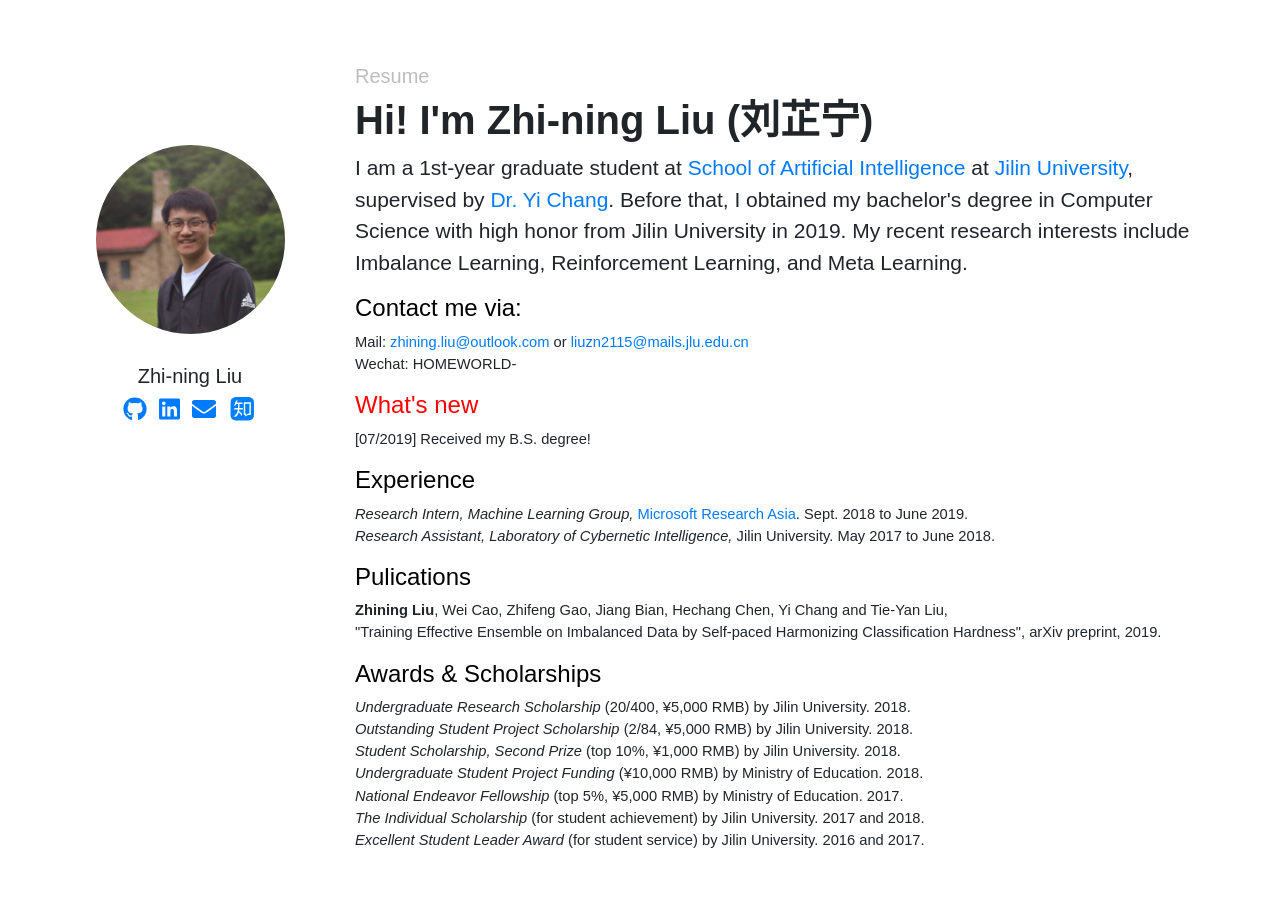
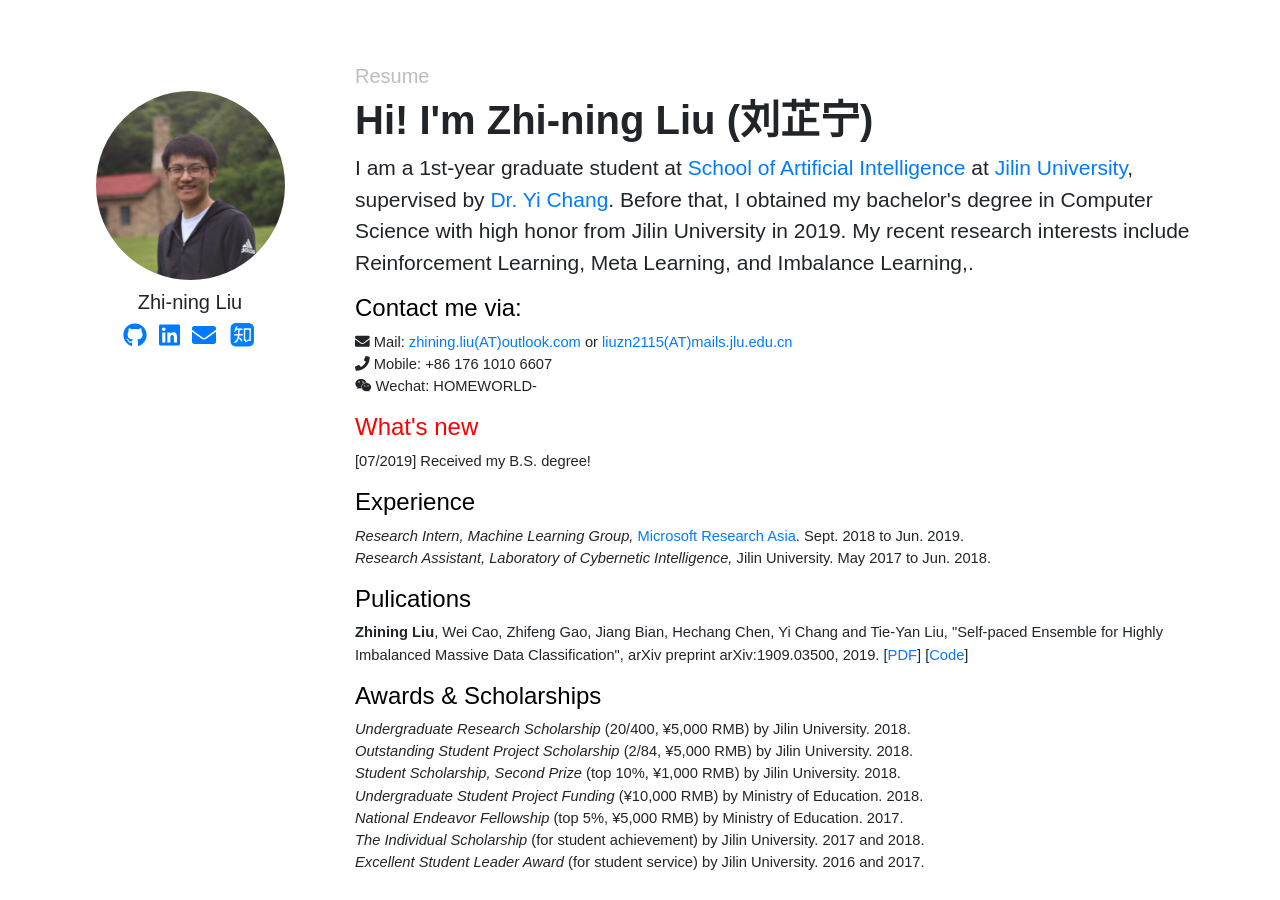
Before and after one commit to ZhiningLiu1998/ZhiningLiu1998.github.io, a Jekyll site: the page built from index.html, in a window 1280 px wide. Built offline with Jekyll 4.4.1, drawn with Linux system fonts in a browser that asks for light colours; nearby versions of some CDN libraries.

Commit message:
update layout

```diff
--- a/_includes/social.html
+++ b/_includes/social.html
@@ -1,12 +1,9 @@
 <div class="social">
 	<h4>
-	  <a href="https://github.com/{{ site.username_github }}"><i class="fab fa-github"></i></a>
-	  <a href="https://linkedin.com/in/{{ site.username_linkedin }}"><i class="fab fa-linkedin"></i></a>
-	  <a href="mailto:{{ site.email }}"><i class="fa fa-envelope"></i></a>
-	  <a href="https://www.zhihu.com/people/{{ site.username_zhihu }}"><img src="/static/img/zhihu-icon.svg" width="29em"></a>
-	  <!-- <a href="https://twitter.com/{{ site.username }}"><i class="fab fa-twitter"></i></i></a>
-		<a href="https://medium.com/@{{ site.username }}"><i class="fab fa-medium"></i></a> -->
-		<!-- <a href="https://scholar.google.co.uk/citations?user={{ site.google_scholar }}"><i class="fas fa-graduation-cap"></i></a>
-		<a href="https://orcid.org/{{ site.orcid }}"><i class="fas fa-info-circle"></i></a> -->
+		<a href="https://github.com/{{ site.username_github }}"><i class="fab fa-github"></i></a>
+		<a href="https://linkedin.com/in/{{ site.username_linkedin }}"><i class="fab fa-linkedin"></i></a>
+		<a href="mailto:{{ site.email }}"><i class="fa fa-envelope"></i></a>
+		<a href="https://www.zhihu.com/people/{{ site.username_zhihu }}"><img src="/static/img/zhihu-icon.svg" width="29em"></a>
+		<!-- <a href="https://orcid.org/{{ site.orcid }}"><i class="fas fa-info-circle"></i></a> -->
 	</h4>
 </div>
--- a/_layouts/layout.html
+++ b/_layouts/layout.html
@@ -10,8 +10,8 @@
     <!-- Bootstrap core CSS -->
     <link rel="stylesheet" href="https://maxcdn.bootstrapcdn.com/bootstrap/4.0.0/css/bootstrap.min.css"
     integrity="sha384-Gn5384xqQ1aoWXA+058RXPxPg6fy4IWvTNh0E263XmFcJlSAwiGgFAW/dAiS6JXm" crossorigin="anonymous">
-    <!-- <link rel="stylesheet" href="https://use.fontawesome.com/releases/v5.5.0/css/all.css" integrity="sha384-B4dIYHKNBt8Bc12p+WXckhzcICo0wtJAoU8YZTY5qE0Id1GSseTk6S+L3BlXeVIU" crossorigin="anonymous"> -->
-    <link rel="stylesheet" href="https://maxcdn.bootstrapcdn.com/font-awesome/4.7.0/css/font-awesome.min.css">
+    <link rel="stylesheet" href="https://use.fontawesome.com/releases/v5.5.0/css/all.css" integrity="sha384-B4dIYHKNBt8Bc12p+WXckhzcICo0wtJAoU8YZTY5qE0Id1GSseTk6S+L3BlXeVIU" crossorigin="anonymous">
+    <!-- <link rel="stylesheet" href="https://maxcdn.bootstrapcdn.com/font-awesome/4.7.0/css/font-awesome.min.css"> -->
     <!-- Custom styles for this template -->
     <link href="{{ site.baseurl }}static/css/main.css" rel="stylesheet">
   </head>
--- a/index.html
+++ b/index.html
@@ -20,21 +20,25 @@ layout: layout
         <a href="https://jlu.edu.cn/">Jilin University</a>, supervised by
         <a href="http://yichang-cs.com/"> Dr. Yi Chang</a>.
         Before that, I obtained my bachelor's degree in Computer Science with high honor from Jilin University in 2019.
-        My recent research interests include Imbalance Learning, Reinforcement Learning, and Meta Learning.
+        My recent research interests include Reinforcement Learning, Meta Learning, and Imbalance Learning,.
       <p>
 
       <h4><font color="black">Contact me via:</font></h4>
         <div style="line-height: 1.5em; font-size: 0.7em">
           <p>
-          Mail: <a href="mailto:{{ site.email }}">zhining.liu@outlook.com</a> or
-                <a href="mailto:liuzn2115@mails.jlu.edu.cn">liuzn2115@mails.jlu.edu.cn</a><br>
-          Wechat: HOMEWORLD-
+          <i class="fa fa-envelope"></i> Mail:
+            <a href="mailto:{{ site.email }}">zhining.liu(AT)outlook.com</a> or
+            <a href="mailto:liuzn2115@mails.jlu.edu.cn">liuzn2115(AT)mails.jlu.edu.cn</a><br>
+          <i class="fa fa-phone"></i> Mobile: +86 176 1010 6607<br>
+          <i class="fab fa-weixin"></i> Wechat: HOMEWORLD-
           </p>
         </div>
 
       <h4><font color="red">What's new</font></h4>
         <div style="line-height: 1.5em; font-size: 0.7em">
           <p>
+          <!-- [09/2019] My colleague Boyang Yu will was elected as the class monitor of JLUSAI!!!<br> -->
+          <!-- [09/2019] My colleague Zhepei Wei will serve as on of the general chairs of AAAI 2021!!!<br> -->
           [07/2019] Received my B.S. degree!<br>
           </p>
         </div>
@@ -42,17 +46,19 @@ layout: layout
       <h4><font color="black">Experience</font></h4>
         <div style="line-height: 1.5em; font-size: 0.7em">
           <p>
-          <i>Research Intern, Machine Learning Group,</i> <a href="https://msra.cn">Microsoft Research Asia</a>. Sept. 2018 to June 2019. <br>
-          <i>Research Assistant, Laboratory of Cybernetic Intelligence,</i> Jilin University. May 2017 to June 2018.<br>
+          <i>Research Intern, Machine Learning Group,</i> <a href="https://msra.cn">Microsoft Research Asia</a>. Sept. 2018 to Jun. 2019. <br>
+          <i>Research Assistant, Laboratory of Cybernetic Intelligence,</i> Jilin University. May 2017 to Jun. 2018.<br>
           </p>
         </div>
 
       <h4><font color="black">Pulications</font></h4>
         <div style="line-height: 1.5em; font-size: 0.7em">
           <p>
-            <strong>Zhining Liu</strong>, Wei Cao, Zhifeng Gao, Jiang Bian, Hechang Chen, Yi Chang and Tie-Yan Liu, <br>
-            "Training Effective Ensemble on Imbalanced Data by Self-paced Harmonizing Classification Hardness",
-            arXiv preprint, 2019.<br>
+            <strong>Zhining Liu</strong>, Wei Cao, Zhifeng Gao, Jiang Bian, Hechang Chen, Yi Chang and Tie-Yan Liu,
+            "Self-paced Ensemble for Highly Imbalanced Massive Data Classification",
+            arXiv preprint arXiv:1909.03500, 2019.
+            [<a href="https://arxiv.org/abs/1909.03500">PDF</a>]
+            [<a href="https://github.com/ZhiningLiu1998/self-paced-ensemble">Code</a>]<br>
           </p>
         </div>
 
--- a/static/css/main.css
+++ b/static/css/main.css
@@ -27,8 +27,8 @@ body {
 }
 
 .avatar{
-  padding-top:  30%;
-  padding-bottom: 30px;
+  padding-top:  10%;
+  padding-bottom: 10px;
 }
 
 .social{
```
Also changed, not shown: 1 other file.
